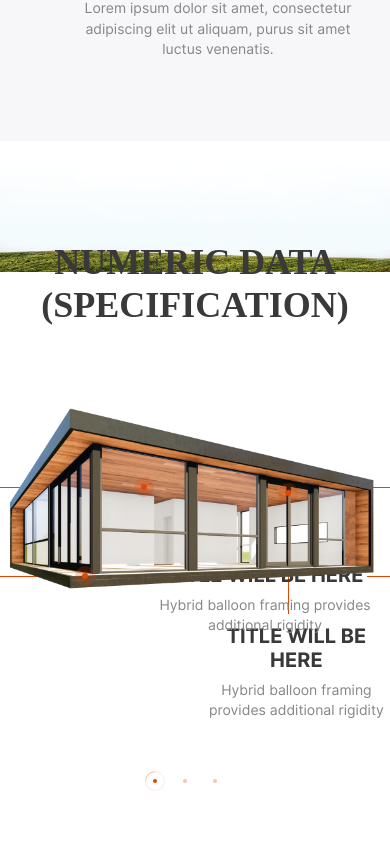
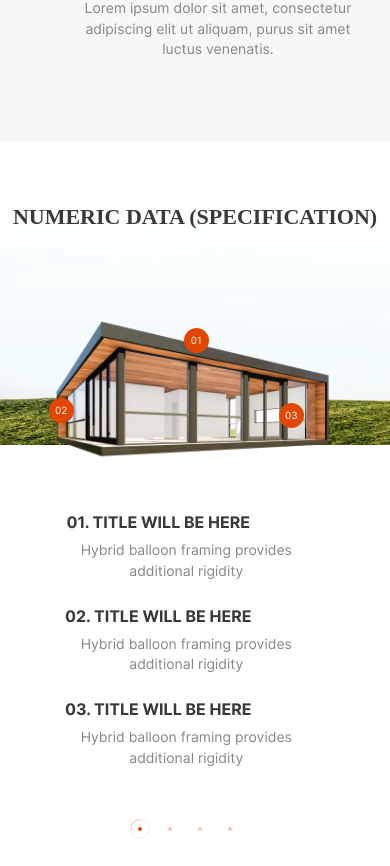
Before and after one commit to pashak1207/Makh-Housing, a React (Create React App) app: page / in a window 390 px wide. Shown: the part 1837-2703 px from the top of the page. Built offline with nearby package versions, Linux system fonts and the light colour scheme; a web font is replaced by a local one.

Commit message:
Third Component Full

```diff
--- /dev/null
+++ b/src/components/ThirdComponent/SlideItem/SlideItem.css
@@ -0,0 +1,54 @@
+.third-component__slide{
+    display: flex !important;
+    flex-direction: column;
+    align-items: center;
+    padding-bottom: 180px;
+}
+
+.third-component__slide h2{
+    text-align: center;
+    font-weight: 600;
+    font-size: 36px;
+    line-height: 43px;
+    text-transform: uppercase;
+    color: #393939;
+    margin-bottom: 50px;
+}
+
+.third-component__slide img{
+    width: 100%;
+    position: relative;
+    z-index: 1;
+}
+
+.third-component__house{
+    margin: 0 auto;
+    position: relative;
+    display: inline-block;
+}
+
+@media (max-width: 1200px) {
+    .third-component__house{
+        width: 400px;
+    }
+}
+
+@media (max-width: 992px) {
+    .third-component__slide{
+        padding-bottom: 30px;
+    }
+
+    .third-component__slide h2{
+        font-size: 22px;
+        line-height: 26px;
+        margin-bottom: 68px;
+    }
+
+    .third-component__house{
+        width: 75%;
+    }
+
+    .third-component__slide img{
+        margin-bottom: 51px;
+    }
+}
--- a/src/components/ThirdComponent/SlideItem/SlideItem.jsx
+++ b/src/components/ThirdComponent/SlideItem/SlideItem.jsx
@@ -1,4 +1,5 @@
 import { SlideText } from "./SlideText/SlideText";
+import "./SlideItem.css"
 
 export function SlideItem({ sliderData }) {
   return (
--- /dev/null
+++ b/src/components/ThirdComponent/SlideItem/SlideText/SlideText.css
@@ -0,0 +1,296 @@
+.third-component__item{
+    max-width: 220px;
+    position: absolute;
+}
+
+.third-component__item h3{
+    font-family: "Inter";
+    font-weight: 600;
+    font-size: 20px;
+    line-height: 24px;
+    text-transform: uppercase;
+    color: #393939;
+    margin-bottom: 8px;
+}
+
+.third-component__item p{
+    font-family: "Inter";
+    font-weight: 400;
+    font-size: 14px;
+    line-height: 148%;
+    color: #868686;
+}
+
+.third-component__item::before{
+    content: "";
+    position: absolute;
+    display: block;
+    width: 20px;
+    height: 20px;
+    z-index: 2;
+    background: url(./../../../../img/ThirdComponent/icons/point.svg) center/contain no-repeat;
+}
+
+.third-component__item::after{
+    content: "";
+    position: absolute;
+    display: block;
+    background: #E34600;
+}
+
+.third-component__item1{
+    right: -284px;
+    top: 100px;
+}
+
+.third-component__item1::before{
+    left: -320px;
+    top: 0px;
+}
+
+.third-component__item1::after{
+    width: 420px;
+    height: 1px;
+    left: -434px;
+    top: 10px;
+}
+
+.third-component__item2{
+    left: 52%;
+    bottom: -125px;
+}
+
+.third-component__item2::before{
+    left: 75px;
+    top: -141px;
+}
+
+.third-component__item2::after{
+    width: 1px;
+    height: 121px;
+    left: 85px;
+    top: -131px;
+}
+
+.third-component__item3{
+    left: -235px;
+    bottom: -40px;
+}
+
+.third-component__item3::before{
+    right: -110px;
+    top: 3px;
+}
+
+.third-component__item3::after{
+    width: 108px;
+    height: 1px;
+    right: -100px;
+    top: 13px;
+}
+
+@media (max-width: 1200px) {
+    .third-component__item h3{
+        font-size: 18px;
+        margin-bottom: 0px;
+    }
+
+    .third-component__item p{
+        font-size: 12px;
+    }
+
+    .third-component__item1::before{
+        left: -100px;
+    }
+
+    .third-component__item2::before{
+        top: -101px;
+    }
+
+    .third-component__item3::after{
+        top: 10px;
+    }
+
+    .third-component__item3::before{
+        top: 0px;
+    }
+}
+
+@media (max-width: 992px) {
+    .third-component__item{
+        max-width: 275px;
+        position: static;
+        margin-bottom: 25px;
+    }
+
+    .third-component__item h3{
+        font-size: 16px;
+        line-height: 19px;
+        margin-bottom: 8px;
+        position: relative;
+        left: -28px;
+    }
+
+    .third-component__item p{
+        font-size: 14px;
+    }
+
+    .third-component__item::after{
+        display: none;
+    }
+
+    .third-component__item::before{
+        content: "";
+        font-family: 'Inter';
+        position: absolute;
+        display: flex;
+        align-items: center;
+        justify-content: center;
+        color: #fff;
+        font-size: 10px;
+        text-transform: uppercase;
+        width: 25px;
+        height: 25px;
+        z-index: 2;
+        border-radius: 50%;
+        background: #E34600;
+    }
+
+    .third-component__item1::before{ /*3*/
+        content: "03";
+        top: 300px;
+        left: -400px;
+    }
+
+    .third-component__item2::before{ /*1*/
+        content: "01";
+        top: 110px;
+        left: 385px;
+    }
+
+    .third-component__item3::before{ /*2*/
+        content: "02";
+        top: 320px;
+        right: none;
+        left: 10px;
+    }
+}
+
+@media (max-width: 880px) {
+    .third-component__item1::before{ /*3*/
+        top: 270px;
+        left: -350px;
+    }
+
+    .third-component__item2::before{ /*1*/
+        top: 90px;
+        left: 335px;
+    }
+
+    .third-component__item3::before{ /*2*/
+        top: 280px;
+        left: 10px;
+    }
+}
+
+@media (max-width: 768px) {
+    .third-component__item1::before{ /*3*/
+        top: 240px;
+        left: -315px;
+    }
+
+    .third-component__item2::before{ /*1*/
+        top: 80px;
+        left: 280px;
+    }
+
+    .third-component__item3::before{ /*2*/
+        top: 240px;
+        left: 0px;
+    }
+}
+
+@media (max-width: 680px) {
+    .third-component__item1::before{ /*3*/
+        top: 190px;
+        left: -265px;
+    }
+
+    .third-component__item2::before{ /*1*/
+        top: 60px;
+        left: 240px;
+    }
+
+    .third-component__item3::before{ /*2*/
+        top: 200px;
+        left: 0px;
+    }
+}
+
+@media (max-width: 610px) {
+    .third-component__item1::before{ /*3*/
+        top: 180px;
+        left: -250px;
+    }
+
+    .third-component__item2::before{ /*1*/
+        top: 60px;
+        left: 230px;
+    }
+
+    .third-component__item3::before{ /*2*/
+        top: 180px;
+        left: 0px;
+    }
+}
+
+@media (max-width: 520px) {
+    .third-component__item1::before{ /*3*/
+        top: 150px;
+        left: -220px;
+    }
+
+    .third-component__item2::before{ /*1*/
+        top: 50px;
+        left: 190px;
+    }
+
+    .third-component__item3::before{ /*2*/
+        top: 160px;
+        left: 0px;
+    }
+}
+
+@media (max-width: 460px) {
+    .third-component__item1::before{ /*3*/
+        top: 130px;
+        left: -190px;
+    }
+
+    .third-component__item2::before{ /*1*/
+        top: 40px;
+        left: 170px;
+    }
+
+    .third-component__item3::before{ /*2*/
+        top: 130px;
+        left: 0px;
+    }
+}
+
+@media (max-width: 400px) {
+    .third-component__item1::before{
+        top: 105px;
+        left: -160px;
+    }
+
+    .third-component__item2::before{
+        top: 30px;
+        left: 135px;
+    }
+
+    .third-component__item3::before{
+        top: 100px;
+        left: 0;
+    }
+}
--- a/src/components/ThirdComponent/SlideItem/SlideText/SlideText.jsx
+++ b/src/components/ThirdComponent/SlideItem/SlideText/SlideText.jsx
@@ -1,10 +1,13 @@
+import "./SlideText.css"
+
 export function SlideText({textData}){
 
     const classOfItem = "third-component__item third-component__item" + textData.num
+    const header = (window.screen.width <= 992) ? ("0" + textData.num + ". " + textData.title) : textData.title
 
     return (
         <div className={classOfItem}>
-          <h3>{textData.title}</h3>
+          <h3>{header}</h3>
           <p>{textData.text}</p>
         </div>
     )
--- a/src/components/ThirdComponent/ThirdComponent.css
+++ b/src/components/ThirdComponent/ThirdComponent.css
@@ -1,129 +1,6 @@
 .third-component{
     background: url(./../../img/ThirdComponent/bg.png) 0 0/100% auto no-repeat;
     padding: 100px 0 80px;
-}
-
-.third-component h2{
-    text-align: center;
-    font-weight: 600;
-    font-size: 36px;
-    line-height: 43px;
-    text-transform: uppercase;
-    color: #393939;
-    margin-bottom: 50px;
-}
-
-.third-component img{
-    width: 100%;
-    position: relative;
-    z-index: 1;
-}
-
-.third-component__item{
-    max-width: 220px;
-}
-
-.third-component__item h3{
-    font-family: "Inter";
-    font-weight: 600;
-    font-size: 20px;
-    line-height: 24px;
-    text-transform: uppercase;
-    color: #393939;
-    margin-bottom: 8px;
-}
-
-.third-component__item p{
-    font-family: "Inter";
-    font-weight: 400;
-    font-size: 14px;
-    line-height: 148%;
-    color: #868686;
-}
-
-.third-component__slide{
-    display: flex !important;
-    flex-direction: column;
-    align-items: center;
-    padding-bottom: 180px;
-}
-
-.third-component__house{
-    margin: 0 auto;
-    position: relative;
-    display: inline-block;
-}
-
-.third-component__item{
-    position: absolute;
-}
-
-.third-component__item::before{
-    content: "";
-    position: absolute;
-    display: block;
-    width: 20px;
-    height: 20px;
-    z-index: 2;
-    background: url(./../../img/ThirdComponent/icons/point.svg) center/contain no-repeat;
-}
-
-.third-component__item::after{
-    content: "";
-    position: absolute;
-    display: block;
-    background: #E34600;
-}
-
-.third-component__item1{
-    right: -284px;
-    top: 100px;
-}
-
-.third-component__item1::before{
-    left: -320px;
-    top: 0px;
-}
-
-.third-component__item1::after{
-    width: 420px;
-    height: 1px;
-    left: -434px;
-    top: 10px;
-}
-
-.third-component__item2{
-    left: 52%;
-    bottom: -125px;
-}
-
-.third-component__item2::before{
-    left: 75px;
-    top: -141px;
-}
-
-.third-component__item2::after{
-    width: 1px;
-    height: 121px;
-    left: 85px;
-    top: -131px;
-}
-
-.third-component__item3{
-    left: -235px;
-    bottom: -40px;
-}
-
-.third-component__item3::before{
-    right: -110px;
-    top: 3px;
-}
-
-.third-component__item3::after{
-    width: 108px;
-    height: 1px;
-    right: -100px;
-    top: 13px;
 }
 
 .third-component .slick-dots li button:before{
@@ -159,3 +36,82 @@
     transform: translate(-50%, -50%);
     background: url(./../../img/ThirdComponent/icons/part_selected.svg) -1px -1px/55% no-repeat;
 }
+
+@media (min-width: 1440px) {
+    .third-component{
+        background: url(./../../img/ThirdComponent/bg.png) 0 -50px/100% auto no-repeat;
+    }
+}
+
+@media (min-width: 1600px) {
+    .third-component{
+        background: url(./../../img/ThirdComponent/bg.png) 0 -80px/100% auto no-repeat;
+    }
+}
+
+@media (min-width: 1750px) {
+    .third-component{
+        background: url(./../../img/ThirdComponent/bg.png) 0 -150px/100% auto no-repeat;
+    }
+}
+
+@media (min-width: 1920px) {
+    .third-component{
+        background: url(./../../img/ThirdComponent/bg.png) 0 -200px/100% auto no-repeat;
+    }
+}
+
+@media (min-width: 2080px) {
+    .third-component{
+        background: url(./../../img/ThirdComponent/bg.png) 0 -250px/100% auto no-repeat;
+    }
+}
+
+@media (min-width: 2240px) {
+    .third-component{
+        background: url(./../../img/ThirdComponent/bg.png) 0 -300px/100% auto no-repeat;
+    }
+}
+
+@media (min-width: 2400px) {
+    .third-component{
+        background: url(./../../img/ThirdComponent/bg.png) 0 -350px/100% auto no-repeat;
+    }
+}
+
+@media (max-width: 1170px) {
+    .third-component{
+        background: url(./../../img/ThirdComponent/bg.png) 0 10px/100% auto no-repeat;
+    }
+}
+
+@media (max-width: 1130px) {
+    .third-component{
+        background: url(./../../img/ThirdComponent/bg.png) 0 25px/100% auto no-repeat;
+    }
+}
+
+@media (max-width: 1100px) {
+    .third-component{
+        background: linear-gradient(208deg, rgba(255,255,255,1) 53%, rgba(0,212,255,0.13) 100%);
+    }
+}
+
+@media (max-width: 992px) {
+    .third-component{
+        background: url(./../../img/ThirdComponent/bg.png) 0 0/auto 50% no-repeat;
+        padding: 63px 0 42px;
+    }
+}
+
+@media (max-width: 768px) {
+    .third-component{
+        background: url(./../../img/ThirdComponent/bg.png) 0 0/auto 45% no-repeat;
+    }
+}
+
+@media (max-width: 576px) {
+    .third-component{
+        background: url(./../../img/ThirdComponent/bg.png) 0 0/auto 42% no-repeat;
+    }
+}
--- a/src/state/state.js
+++ b/src/state/state.js
@@ -160,6 +160,28 @@ export const state = {
             num: 3
           },
         ]
+      },
+      {
+        slideNum: 4,
+        header: "Numeric data (specification)",
+        image: "house.png",
+        textItems: [
+          {
+            title:"Title will be here",
+            text: "Hybrid balloon framing provides additional rigidity",
+            num: 1
+          },
+          {
+            title:"Title will be here",
+            text: "Hybrid balloon framing provides additional rigidity",
+            num: 2
+          },
+          {
+            title:"Title will be here",
+            text: "Hybrid balloon framing provides additional rigidity",
+            num: 3
+          },
+        ]
       }
     ],
     sliderSettings: {
```
